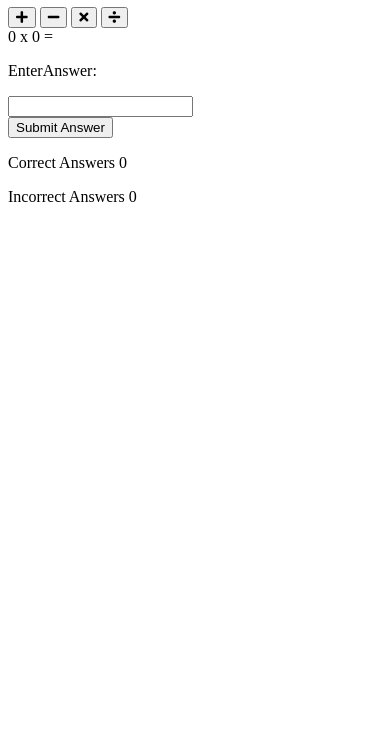
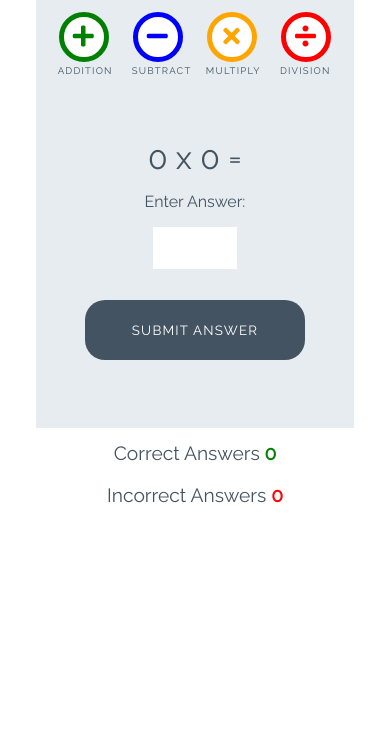
Before and after one commit to DavidRC-Projects/Love-Maths, a plain HTML site: page index.html in a window 390 px wide. Shown: the part 112-844 px from the top of the page. Drawn offline with Linux system fonts and the light colour scheme.

Commit message:
Set up strucuture of game functions

```diff
--- a/assets/css/style.css
+++ b/assets/css/style.css
@@ -0,0 +1,252 @@
+/* --------- Global style */
+
+body {
+    background-color: white;
+    font-family: "Raleway", sans-serif;
+    color: #445361;
+    text-align: center;
+}
+
+/* --------- Heading */
+
+.heading {
+    text-align: center;
+    font-size: 2.5rem;
+}
+
+.logo {
+    height: 40px;
+    padding-right: 5px;
+}
+
+/* --------- Game layout */
+
+.game-area {
+    background-color: #E6ECF0;
+    box-sizing: border-box;
+    width: 85%;
+    height: 65vh;
+    max-height: 450px;
+    max-width: 830px;
+    margin-left: auto;
+    margin-right: auto;
+    padding: 1%;
+}
+
+.question-area {
+    width: 50%;
+    font-size: 2rem;
+    margin: auto;
+    padding: 50px 0;
+}
+
+.question-area span {
+    padding: 0 15px;
+}
+
+.score-area {
+    margin: 5px auto;
+    width: 60%;
+    font-size: 1.2rem;
+}
+
+.controls-area {
+    width: 85%;
+    margin: 30px auto;
+}
+
+#score {
+    color: green;
+    font-weight: bold;
+}
+
+#incorrect {
+    color: red;
+    font-weight: bold;
+}
+
+.answer-message {
+    display: none;
+    font-size: 1rem;
+}
+
+#answer-box {
+    border: none;
+    color: #445361;
+    display: inline-block;
+    height: 40px;
+    width: 80px;
+    font-size: 1.2rem;
+}
+
+.scores {
+    display: inline-block;
+    padding: 25px;
+}
+
+/* --------- Buttons */
+
+.btn {
+    width: 220px;
+    height: 60px;
+    font-family: "Raleway", sans-serif;
+    text-transform: uppercase;
+    letter-spacing: 1.2px;
+    color: white;
+}
+
+.btn:focus {
+    outline: none;
+}
+
+.btn--big {
+    padding-top: 10px;
+    border-radius: 50%;
+    background-color: white;
+    border: 10px solid;
+    width: 100px;
+    height: 100px;
+    font-size: 3.2rem;
+    margin: 0 30px;
+    transition: all 0.5s;
+}
+
+.btn--big::after{
+    content: attr(data-type);
+    font-size: 1rem;
+    color: #445361;
+    position: relative;
+    left: -0.5em;
+}
+
+.btn--blue {
+    border-color: blue;
+    color: blue;
+}
+
+.btn--blue:active,
+.btn--blue:hover {
+    background-color: darkblue;
+    color: white;
+}
+
+.btn--orange {
+    border-color: orange;
+    color: orange;
+}
+
+.btn--orange:active,
+.btn--orange:hover {
+    background-color: darkorange;
+    color: white;
+}
+
+.btn--red {
+    border-color: red;
+    color: red;
+}
+
+.btn--red:active,
+.btn--red:hover {
+    background-color: darkred;
+    color: white;
+}
+
+.btn--green {
+    border-color: green;
+    color: green;
+}
+
+.btn--green:active,
+.btn--green:hover {
+    background-color: darkgreen;
+    color: white;
+}
+
+.btn--gray {
+    margin-top: 25px;
+    background-color: #445361;
+    border: 1px transparent;
+    border-radius: 20px;
+}
+
+.btn--gray:active,
+.btn--gray:hover {
+    background-color: #0d1013;
+}
+
+/* --------- Media queries */
+
+@media (max-width: 414px) {
+    .controls-area {
+        width: 100%;
+    }
+
+    .btn--big {
+        margin: 0 10px;
+        padding: 5px;
+        border: 5px solid;
+        width: 50px;
+        height: 50px;
+        font-size: 1.5rem;
+    }
+
+    .btn--big::after {
+        font-size: 0.6rem;
+        left: -0.7rem;
+    }
+
+    .question-area {
+        padding: 10% 0;
+        width: 100%;
+    }
+
+    .question-area span {
+        padding: 0;
+    }
+
+    .answer-message {
+        display: block;
+    }
+
+    #answer-box {
+        display: block;
+        margin: 0 auto;
+    }
+    .btn--gray {
+        margin-top: 0;
+    }
+
+    .score-area {
+        width: 100%;
+    }
+
+    .scores {
+        margin: 0.5em auto;
+        display: block;
+        padding: 5px;
+    }
+
+    .heading {
+        font-size: 2rem;
+    }
+}
+
+@media (max-width: 320px) {
+    .game-area {
+        height: 70vh;
+    }
+
+    .controls-area {
+        width: 75%;
+        margin: 10px auto;
+    }
+
+    .btn--big {
+        margin: 10px 10px;
+    }
+    .question-area {
+        padding: 10px 0;
+    }
+
+}
--- a/index.html
+++ b/index.html
@@ -1,28 +1,36 @@
 <!DOCTYPE html>
 <html lang="en">
+
 <head>
     <meta charset="UTF-8">
     <meta name="viewport" content="width=device-width, initial-scale=1.0">
-    <link rel="stylesheet" href="https://use.fontawesome.com/releases/v5.7.2/css/all.css" integrity="sha384-fnmOCqbTlWIlj8LyTjo7mOUStjsKC4pOpQbqyi7RrhN7udi9RwhKkMHpvLbHG9Sr" crossorigin="anonymous">
+
+    <!-- font awesome and google fonts -->
+    <link rel="stylesheet" href="https://use.fontawesome.com/releases/v5.7.2/css/all.css"
+        integrity="sha384-fnmOCqbTlWIlj8LyTjo7mOUStjsKC4pOpQbqyi7RrhN7udi9RwhKkMHpvLbHG9Sr" crossorigin="anonymous">
     <link href="https://fonts.googleapis.com/css?family=Raleway%7CRighteous" rel="stylesheet">
+
     <link rel="stylesheet" href="assets/css/style.css">
     <title>Document</title>
 </head>
+
 <body>
     <h1 class="heading">
-       <img class="logo" src="assets/images/logo.png" alt="logo"> Love Maths</h1>
-    <div class="game-area"></div>
+        <img class="logo" src="assets/images/logo.png" alt="logo"> Love Maths
+    </h1>
+
+    <div class="game-area">
         <div class="controls-area">
-        <button class="btn btn--big btn--green">
+            <button data-type="addition" class="btn btn--big btn--green">
                 <i class="fas fa-plus"></i>
             </button>
-        <button class="btn btn--big btn--blue">
+            <button data-type="subtract" class="btn btn--big btn--blue">
                 <i class="fas fa-minus"></i>
             </button>
-        <button class="btn btn--big btn--orange">
+            <button data-type="multiply" class="btn btn--big btn--orange">
                 <i class="fas fa-times"></i>
             </button>
-        <button class="btn btn--big btn--red">
+            <button data-type="division" class="btn btn--big btn--red">
                 <i class="fas fa-divide"></i>
             </button>
         </div>
@@ -31,14 +39,18 @@
             <span id="operator">x</span>
             <span id="operand2">0</span>
             <span>=</span>
-        <p class="answer-message">EnterAnswer:</p>
+            <p class="answer-message">Enter Answer:</p>
             <input id="answer-box" type="number">
         </div>
-    <button class="btn btn--grey">Submit Answer</button>
-    <div class="score-area"></div>
+        <button data-type="submit" class="btn btn--gray">Submit Answer</button>
+    </div>
+
+    <div class="score-area">
         <p class="scores">Correct Answers <span id="score">0</span></p>
         <p class="scores">Incorrect Answers <span id="incorrect">0</span></p>
+    </div>
 
     <script src="assets/js/script.js"></script>
 </body>
+
 </html>
```
Lines whose indentation alone changed are shown as unchanged.
